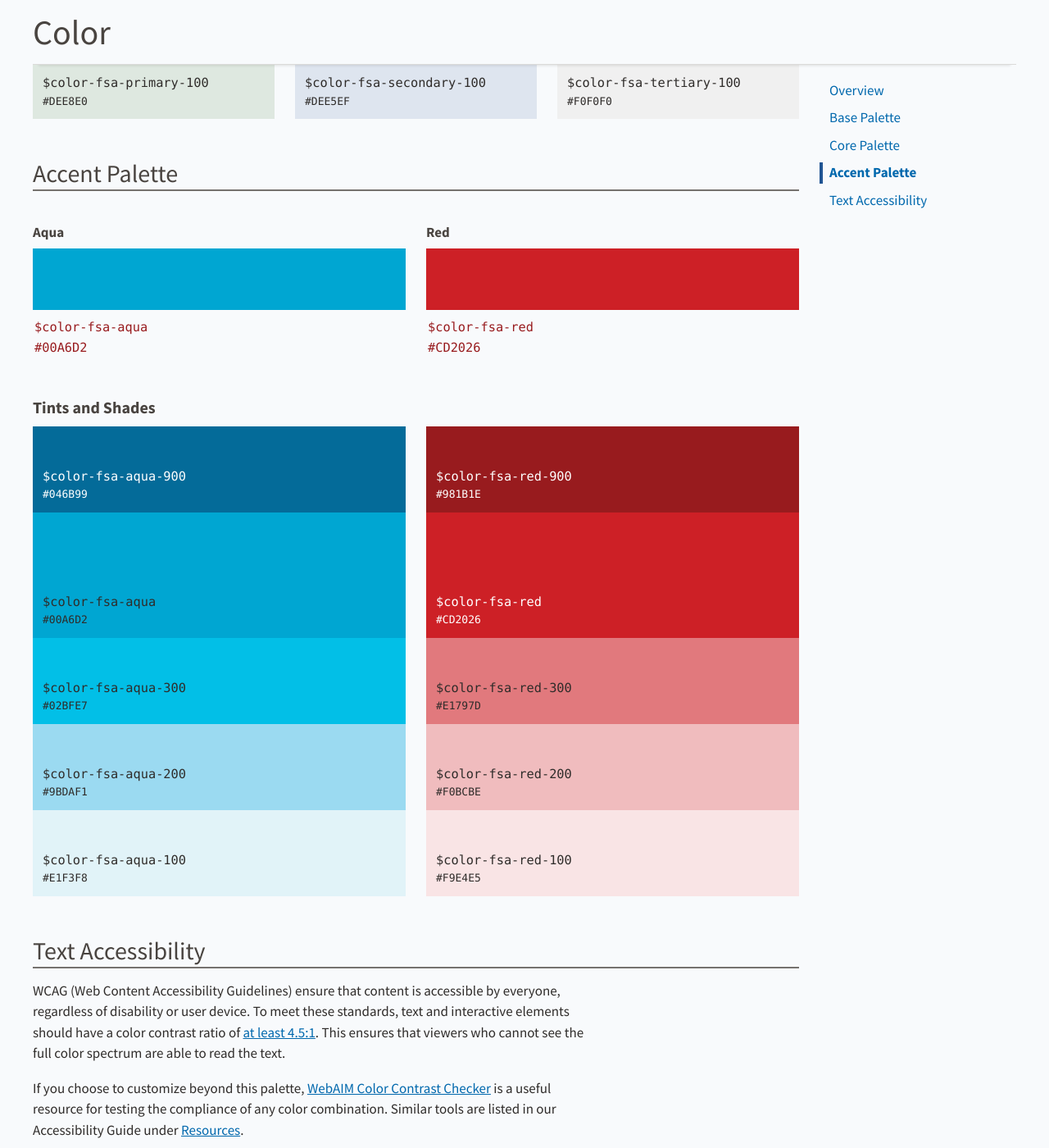
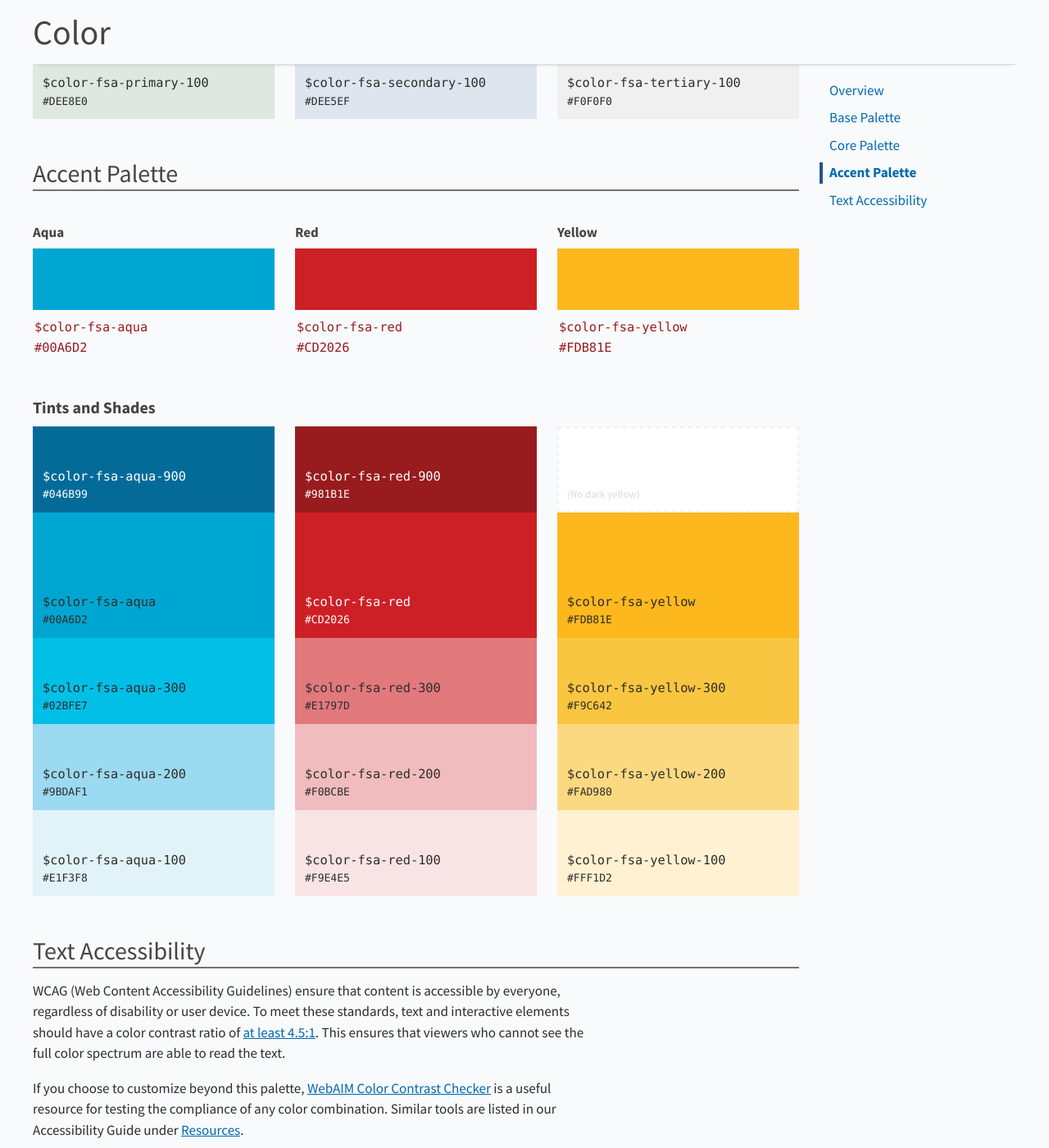
Before and after one commit to USDA-FSA/fsa-design-system, a Jekyll site: the page built from visual-style/color/index.md, in a window 1280 px wide and 1400 px high, scrolled down 1609 px. Shown: the whole window at 82% size. Built offline with Jekyll 4.4.1, drawn with Linux system fonts in a browser that asks for light colours.

Commit message:
Update color docs' swatches [closes #282]

```diff
--- a/visual-style/color/index.md
+++ b/visual-style/color/index.md
@@ -14,35 +14,35 @@ suppress_code_toggle: true
     <h4 class="docs__sub_style">Text</h4>
     <div class="docs__attr-list__swatch color-fsa-tertiary-dark"></div>
     <ul class="docs__attr-list__attr">
-      <li class="docs__attr-list__attr-item"><code>$color-fsa-base</code></li>
+      <li class="docs__attr-list__attr-item" title="Sass Variable"><code>$color-fsa-base</code></li>
     </ul>
   </li>
   <li class="docs__attr-list__item">
     <h4 class="docs__sub_style">Link, Default</h4>
     <div class="docs__attr-list__swatch color-fsa-link"></div>
     <ul class="docs__attr-list__attr">
-      <li class="docs__attr-list__attr-item"><code>$color-fsa-link</code></li>
+      <li class="docs__attr-list__attr-item" title="Sass Variable"><code>$color-fsa-link</code></li>
     </ul>
   </li>
   <li class="docs__attr-list__item">
     <h4 class="docs__sub_style">Link, Hover</h4>
     <div class="docs__attr-list__swatch color-fsa-link-hover"></div>
     <ul class="docs__attr-list__attr">
-      <li class="docs__attr-list__attr-item"><code>$color-fsa-link-hover</code></li>
+      <li class="docs__attr-list__attr-item" title="Sass Variable"><code>$color-fsa-link-hover</code></li>
     </ul>
   </li>
   <li class="docs__attr-list__item">
     <h4 class="docs__sub_style">Background</h4>
     <div class="docs__attr-list__swatch color-fsa-page-bg"></div>
     <ul class="docs__attr-list__attr">
-      <li class="docs__attr-list__attr-item"><code>$color-fsa-site-bg</code></li>
+      <li class="docs__attr-list__attr-item" title="Sass Variable"><code>$color-fsa-site-bg</code></li>
     </ul>
   </li>
   <li class="docs__attr-list__item">
     <h4 class="docs__sub_style">White</h4>
     <div class="docs__attr-list__swatch color-fsa-white"></div>
     <ul class="docs__attr-list__attr">
-      <li class="docs__attr-list__attr-item"><code>$color-fsa-white</code></li>
+      <li class="docs__attr-list__attr-item" title="Sass Variable"><code>$color-fsa-white</code></li>
     </ul>
   </li>
 </ul>
@@ -54,21 +54,21 @@ suppress_code_toggle: true
     <h4 class="docs__sub_style">Primary</h4>
     <div class="docs__attr-list__swatch color-fsa-primary"></div>
     <ul class="docs__attr-list__attr">
-      <li class="docs__attr-list__attr-item"><code>$color-fsa-primary</code></li>
+      <li class="docs__attr-list__attr-item" title="Sass Variable"><code>$color-fsa-primary</code></li>
     </ul>
   </li>
   <li class="docs__attr-list__item">
     <h4 class="docs__sub_style">Secondary</h4>
     <div class="docs__attr-list__swatch color-fsa-secondary"></div>
     <ul class="docs__attr-list__attr">
-      <li class="docs__attr-list__attr-item"><code>$color-fsa-secondary</code></li>
+      <li class="docs__attr-list__attr-item" title="Sass Variable"><code>$color-fsa-secondary</code></li>
     </ul>
   </li>
   <li class="docs__attr-list__item">
     <h4 class="docs__sub_style">Tertiary</h4>
     <div class="docs__attr-list__swatch color-fsa-tertiary"></div>
     <ul class="docs__attr-list__attr">
-      <li class="docs__attr-list__attr-item"><code>$color-fsa-tertiary</code></li>
+      <li class="docs__attr-list__attr-item" title="Sass Variable"><code>$color-fsa-tertiary</code></li>
     </ul>
   </li>
 </ul>
@@ -122,6 +122,13 @@ suppress_code_toggle: true
       <li class="docs__attr-list__attr-item"><code>$color-fsa-red</code></li>
     </ul>
   </li>
+  <li class="docs__attr-list__item">
+    <h4 class="docs__sub_style">Yellow</h4>
+    <div class="docs__attr-list__swatch color-fsa-yellow"></div>
+    <ul class="docs__attr-list__attr">
+      <li class="docs__attr-list__attr-item"><code>$color-fsa-yellow</code></li>
+    </ul>
+  </li>
 </ul>
 
 ### Tints and Shades
@@ -145,6 +152,18 @@ suppress_code_toggle: true
       <li class="docs__swatch-list__item color-fsa-red-lightest"><code>$color-fsa-red-100</code></li>
     </ul>
   </li>
+  <li class="docs__attr-list__item">
+    <ul class="docs__swatch-list docs__swatch-list--yellow">
+      <li class="docs__swatch-list__item color-fsa-blank">
+        &nbsp;
+        <div class="docs__swatch-list__value" role="presentation">(No dark yellow)</div>
+      </li>
+      <li class="docs__swatch-list__item docs__swatch-list__item--main color-fsa-yellow"><code>$color-fsa-yellow</code></li>
+      <li class="docs__swatch-list__item color-fsa-yellow-light"><code>$color-fsa-yellow-300</code></li>
+      <li class="docs__swatch-list__item color-fsa-yellow-lighter"><code>$color-fsa-yellow-200</code></li>
+      <li class="docs__swatch-list__item color-fsa-yellow-lightest"><code>$color-fsa-yellow-100</code></li>
+    </ul>
+  </li>
 </ul>
 
 ## Text Accessibility
```
